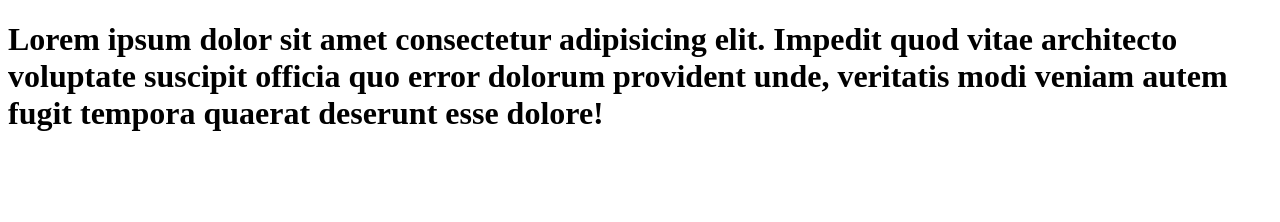
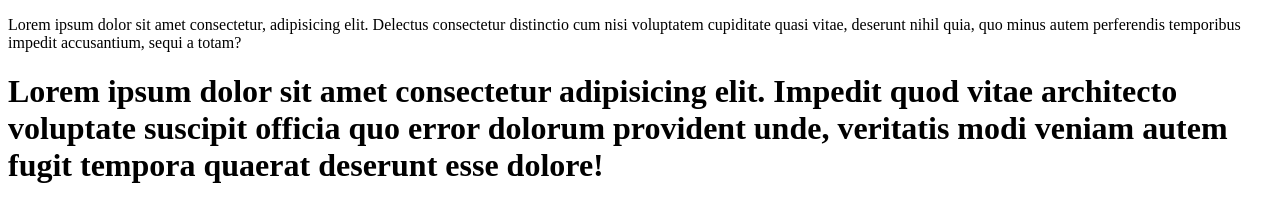
Before and after one commit to AlinurAbdyiskakov/my-first-repo, a plain HTML site: page index.html in a window 1280 px wide. Drawn offline with Linux system fonts and the light colour scheme.

Commit message:
first commit

```diff
--- a/index.html
+++ b/index.html
@@ -6,7 +6,9 @@
     <title>Document</title>
 </head>
 <body>
-
+ <div>
+     <p>Lorem ipsum dolor sit amet consectetur, adipisicing elit. Delectus consectetur distinctio cum nisi voluptatem cupiditate quasi vitae, deserunt nihil quia, quo minus autem perferendis temporibus impedit accusantium, sequi a totam?</p>
+ </div>
     <div>
         <h1>Lorem ipsum dolor sit amet consectetur adipisicing elit. Impedit quod vitae architecto voluptate suscipit officia quo error dolorum provident unde, veritatis modi veniam autem fugit tempora quaerat deserunt esse dolore!</h1>
     </div>
```
Also changed, not shown: 1 other file.
